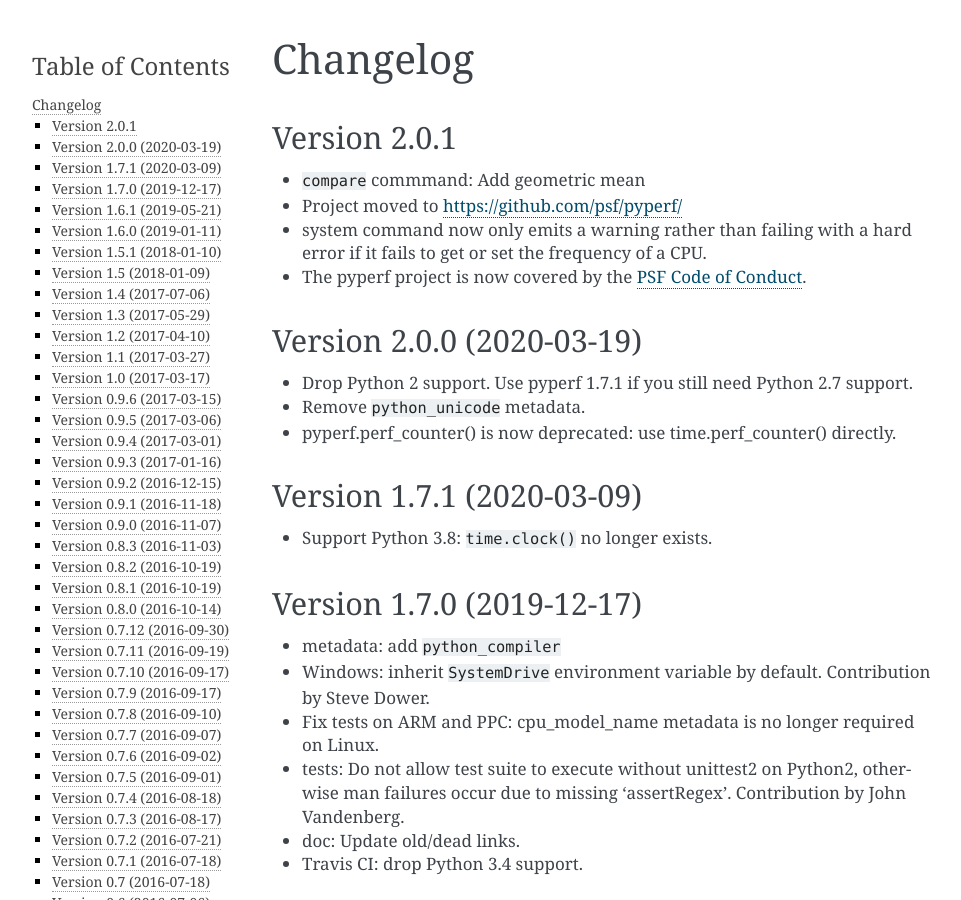
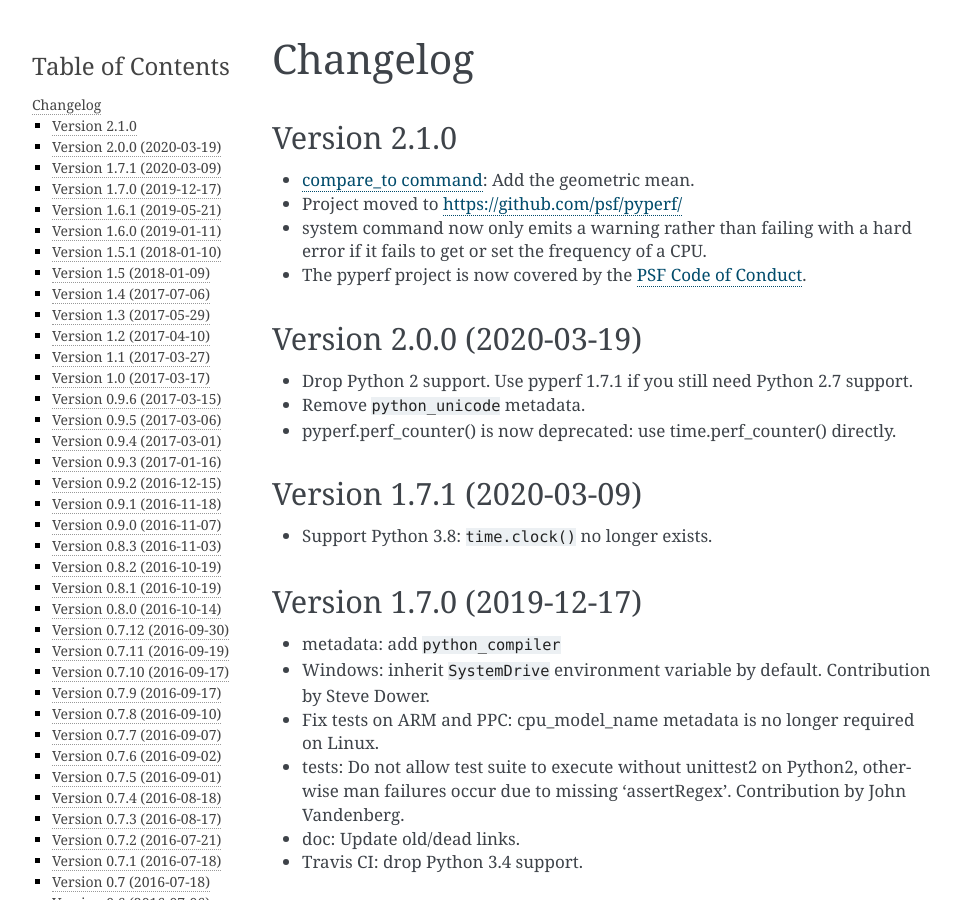
Before and after one commit to psf/pyperf, a Sphinx documentation site: the page built from doc/changelog.rst, in a window 1280 px wide and 900 px high. Shown: the whole window, without its empty margins (148-1109 px from the left). Built offline with Sphinx 7.4.7, drawn with Linux system fonts in a browser that asks for light colours.

Commit message:
Set version to 2.1.0
Fix also a typo in the changelog.

```diff
--- a/doc/changelog.rst
+++ b/doc/changelog.rst
@@ -1,10 +1,10 @@
 Changelog
 =========
 
-Version 2.0.1
+Version 2.1.0
 -------------
 
-* ``compare`` commmand: Add geometric mean
+* :ref:`compare_to command <compare_to_cmd>`: Add the geometric mean.
 * Project moved to https://github.com/psf/pyperf/
 * system command now only emits a warning rather than failing with a hard error
   if it fails to get or set the frequency of a CPU.
--- a/doc/conf.py
+++ b/doc/conf.py
@@ -55,7 +55,7 @@ author = u'Victor Stinner'
 # built documents.
 #
 # The short X.Y version.
-version = release = '2.0.1'
+version = release = '2.1.0'
 
 # The language for content autogenerated by Sphinx. Refer to documentation
 # for a list of supported languages.
--- a/pyperf/__init__.py
+++ b/pyperf/__init__.py
@@ -1,6 +1,6 @@
 from time import perf_counter
 
-VERSION = (2, 0, 1)
+VERSION = (2, 1, 0)
 __version__ = '.'.join(map(str, VERSION))
 
 # Export pyperf.perf_counter for backward compatibility with pyperf 1.7
--- a/setup.py
+++ b/setup.py
@@ -26,7 +26,7 @@
 #  - git commit -a -m "post-release"
 #  - git push
 
-VERSION = '2.0.1'
+VERSION = '2.1.0'
 
 DESCRIPTION = 'Python module to run and analyze benchmarks'
 CLASSIFIERS = [
```
